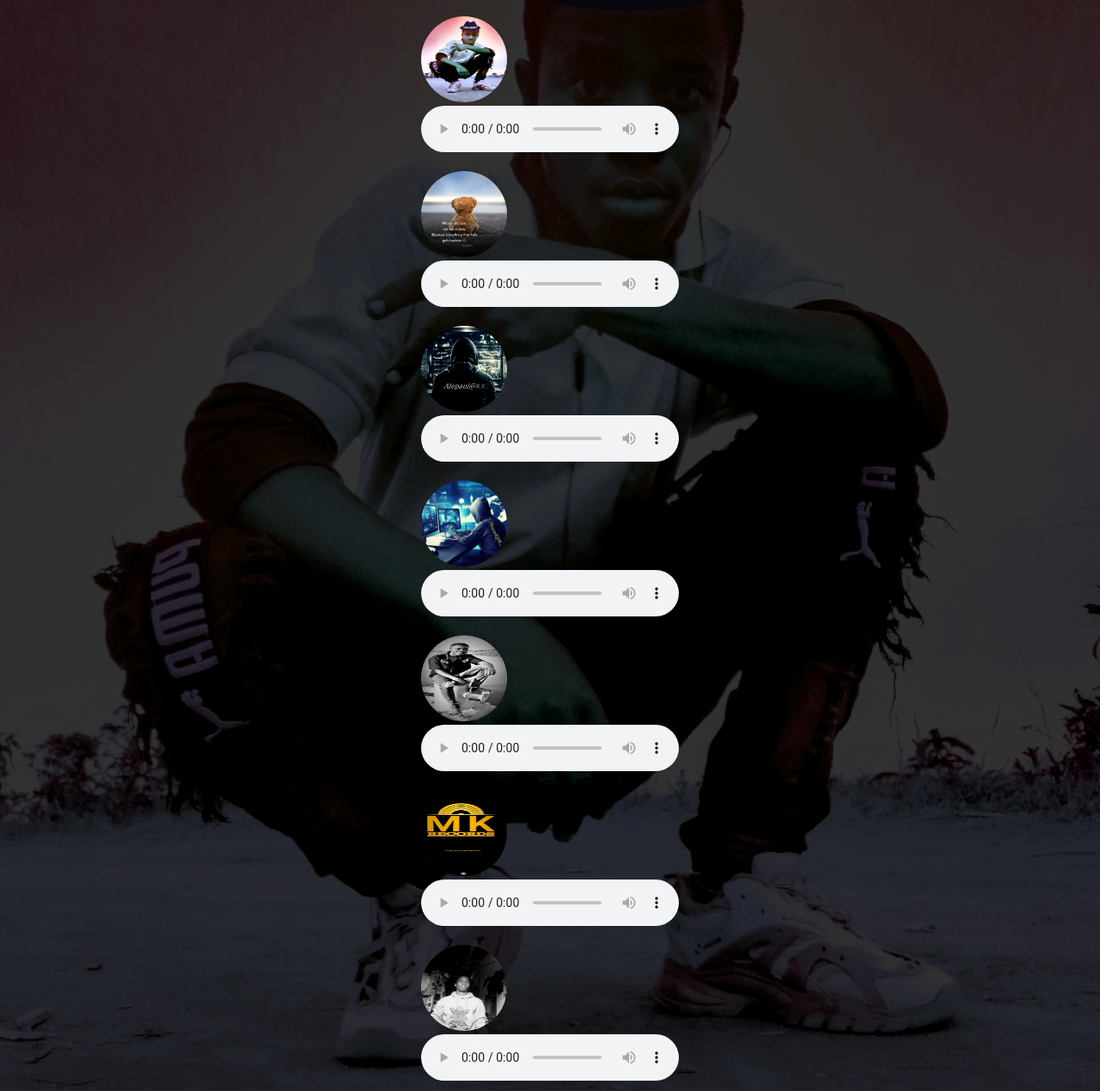
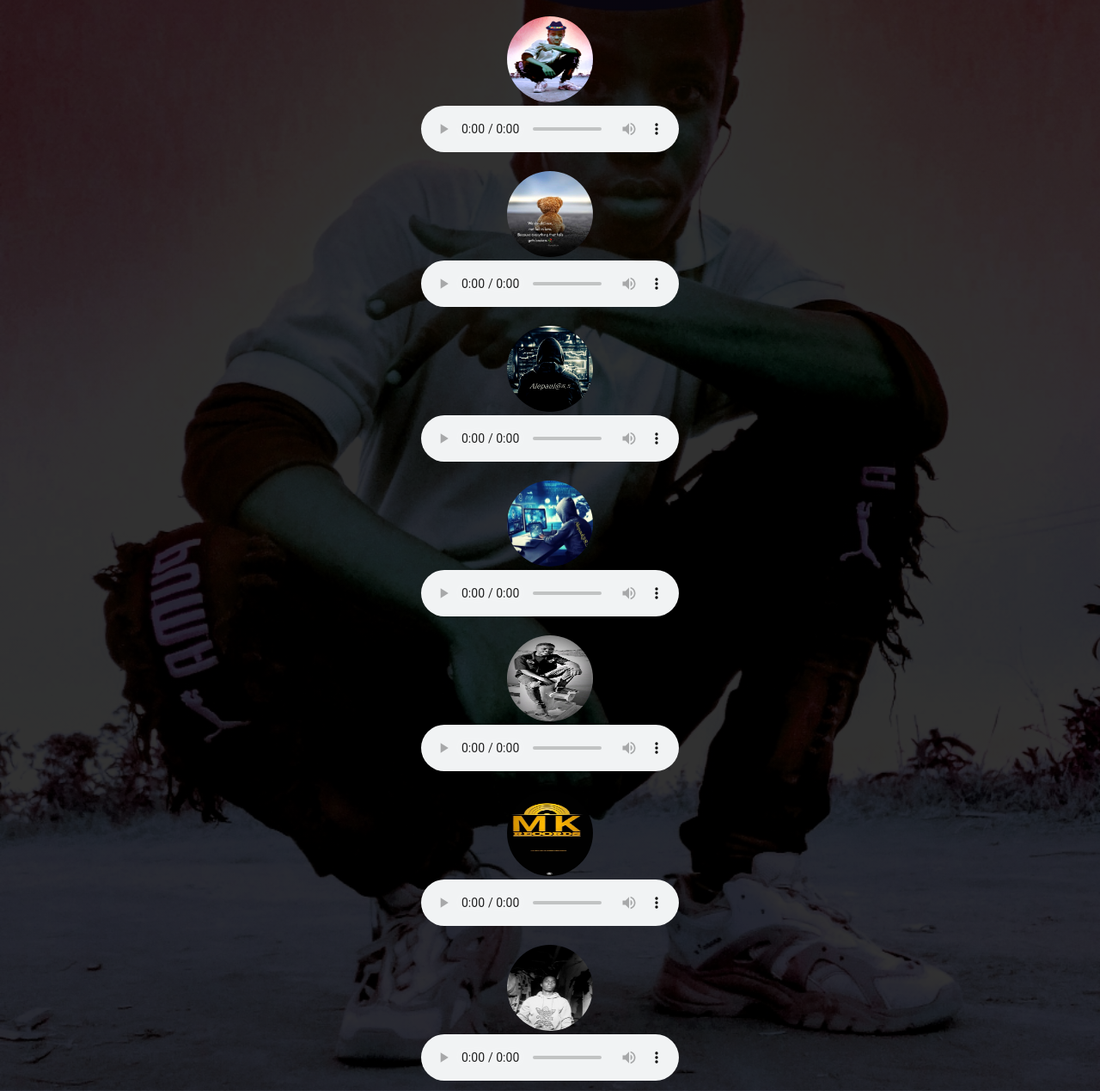
Before and after one commit to alepaul85/alexpaul, a plain HTML site: page gospel.html in a window 1280 px wide. Shown: the part 106-1375 px from the top of the page at 86% size. Drawn offline with Linux system fonts and the light colour scheme.

Commit message:
Update gospel.html

```diff
--- a/gospel.html
+++ b/gospel.html
@@ -19,25 +19,32 @@
   <h1>
    God blees you
   </h1>
-  <img src="art/ale.jpg"><br>
+  <div class="img">
+  <img src="art/ale.jpg"><br></div>
     <audio src="gospel music/Beracah-_Yesu_Wanga__Official_Music_Video_(128k).mp3"controls></audio>
   <br><br>
-   <img src="art/alon.jpg"><br>
+    <div class="img">
+   <img src="art/alon.jpg"><br></div>
    <audio src="gospel music/E Mwayenera.mp3"controls></audio>
   <br><br>
-   <img src="art/hack.jpg"><br>
+      <div class="img">
+   <img src="art/hack.jpg"><br></div>
     <audio src="gospel music/I worship you.mp3"controls></audio>
   <br><br>
-   <img src="art/hack2.jpg"><br>
+        <div class="img">
+   <img src="art/hack2.jpg"><br></div>
     <audio src="gospel music/kafodya.MP3"controls></audio>
   <br><br>
-   <img src="art/jona.jpg"><br>
+          <div class="img">
+   <img src="art/jona.jpg"><br></div>
     <audio src="gospel music/Kudziwike.mp3"controls></audio>
   <br><br>
-   <img src="art/mk.jpg"><br>
+            <div class="img">
+   <img src="art/mk.jpg"><br></div>
     <audio src="gospel music/Kufanananaye.mp3"controls></audio>
   <br><br>
-   <img src="art/paul.jpg"><br>
+              <div class="img">
+   <img src="art/paul.jpg"><br></div>
     <audio src="gospel music/Mwandikondela.mp3"controls></audio>
 </body>
 </html>
```
